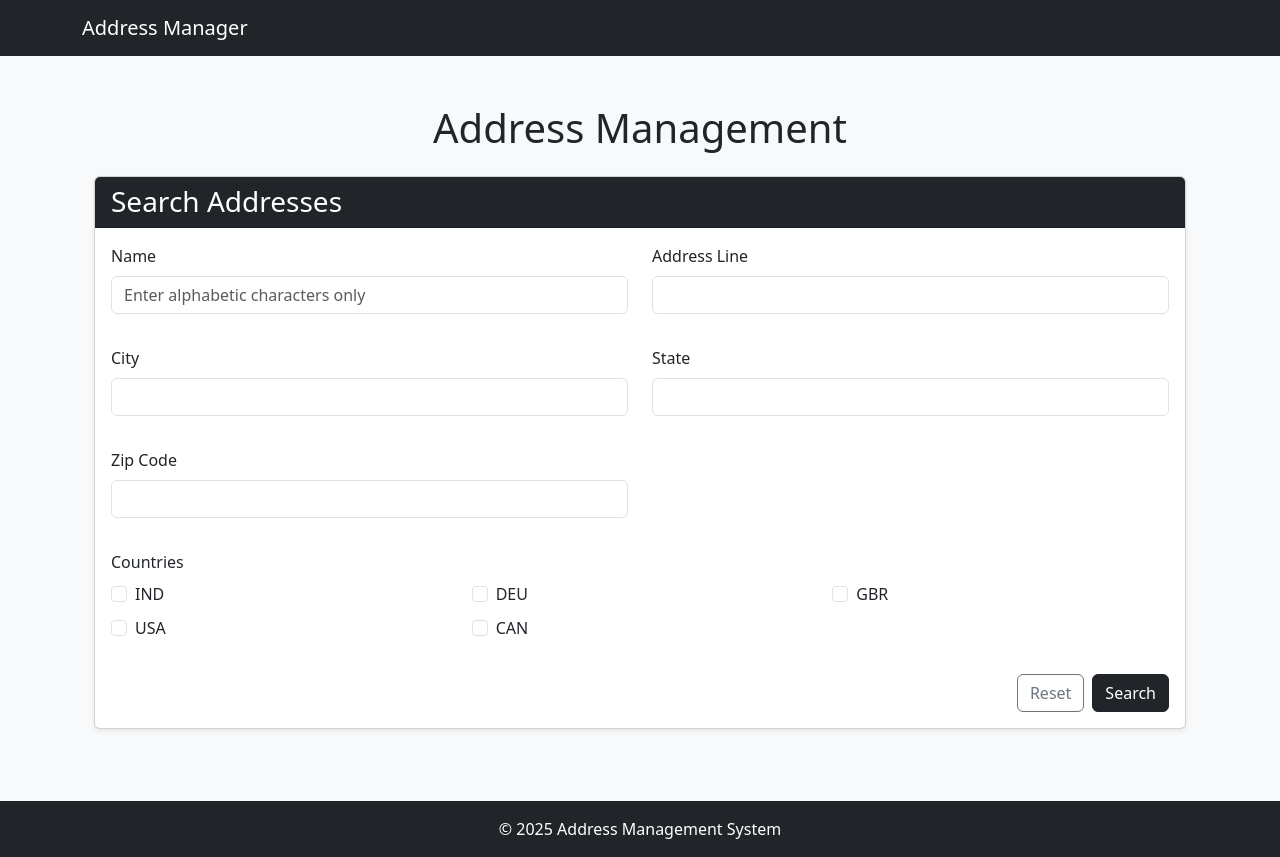
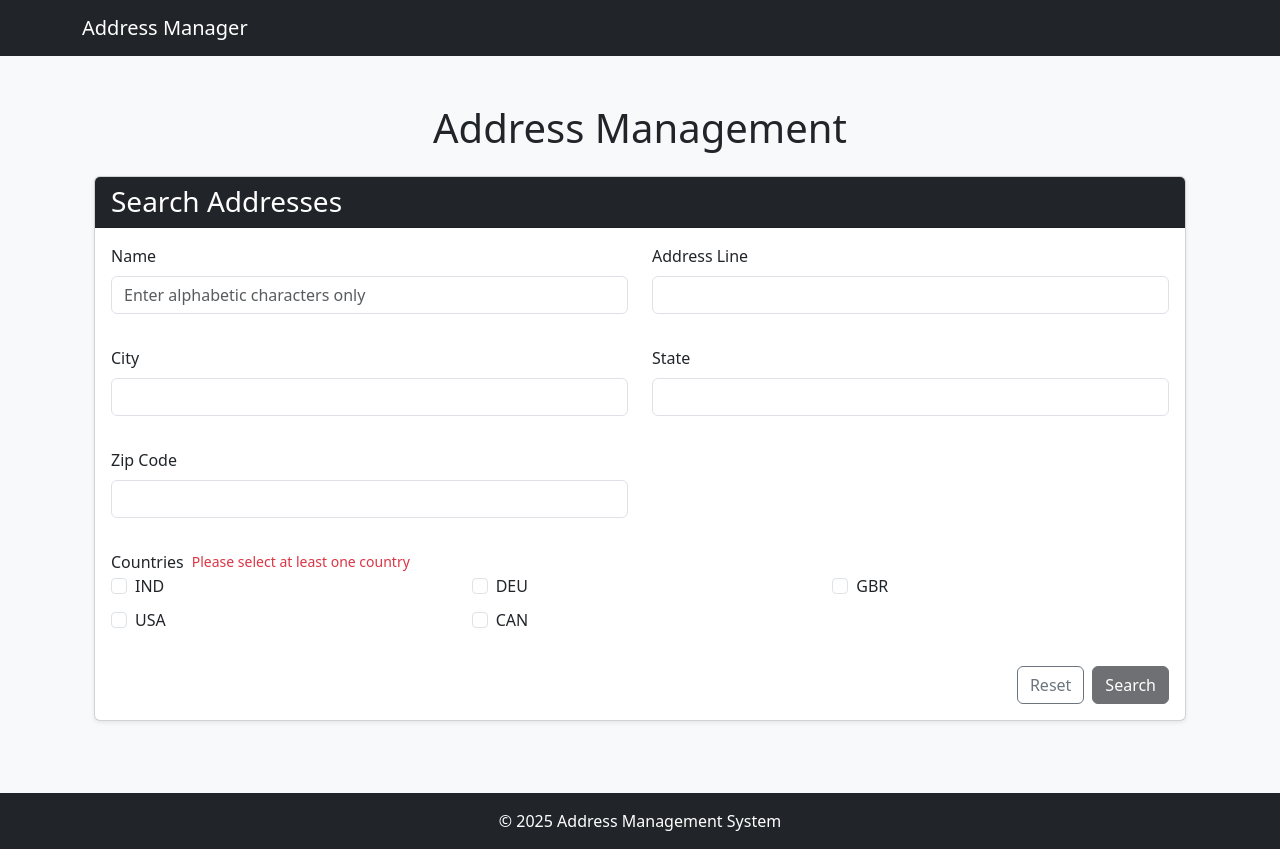
Before and after one commit to Shrinkhla02/Address-Book, a React (Create React App) app in the folder frontend/: page / in a window 1280 px wide. Built offline with nearby package versions, Linux system fonts and the light colour scheme.

Commit message:
completed: final product

```diff
--- a/frontend/src/components/AddressManagement.jsx
+++ b/frontend/src/components/AddressManagement.jsx
@@ -25,30 +25,17 @@ const AddressSearch = () => {
   const [totalAddresses, setTotalAddresses] = useState(0);
   console.log("selectedAddress: ", selectedAddress)
 
-  // Add validation state
+  // Add validation states
   const [nameError, setNameError] = useState('');
+  const [countryError, setCountryError] = useState(false);
   console.log("serachResults: ", searchResults)
 
   const resultsPerPage = 10;
 
-  // // Load initial addresses on component mount
-  // useEffect(() => {
-  //   const fetchInitialAddresses = async () => {
-  //     try {
-  //       setLoading(true);
-  //       const response = await api.getAddresses(0, resultsPerPage);
-  //       setSearchResults(response.content || []);
-  //       setTotalPages(response.totalPages || 1);
-  //       setShowResults(true);
-  //       setLoading(false);
-  //     } catch (err) {
-  //       setError('Failed to load addresses. Please try again. blah blah');
-  //       setLoading(false);
-  //     }
-  //   };
-
-  //   fetchInitialAddresses();
-  // }, []);
+  // Check if country selection is valid whenever it changes
+  useEffect(() => {
+    setCountryError(searchParams.countryCodes.length === 0);
+  }, [searchParams.countryCodes]);
 
   const handleInputChange = (e) => {
     const { name, value } = e.target;
@@ -80,8 +67,8 @@ const AddressSearch = () => {
     e.preventDefault();
 
     // Validate before search
-    if (nameError) {
-      return; // Don't proceed with search if there's a validation error
+    if (nameError || countryError) {
+      return; // Don't proceed with search if there are validation errors
     }
 
     try {
@@ -129,21 +116,6 @@ const AddressSearch = () => {
     });
     setNameError('');
   };
-
-  // const loadInitialAddresses = async () => {
-  //   try {
-  //     setLoading(true);
-  //     const response = await api.getAddresses(0, resultsPerPage);
-  //     setSearchResults(response.content || []);
-  //     setTotalPages(response.totalPages || 1);
-  //     setCurrentPage(0);
-  //     setShowResults(true);
-  //     setLoading(false);
-  //   } catch (err) {
-  //     setError('Failed to load addresses. Please try again.');
-  //     setLoading(false);
-  //   }
-  // };
 
   const handleAddressClick = (address) => {
     setSelectedAddress(address);
@@ -295,7 +267,14 @@ const AddressSearch = () => {
             </div>
 
             <div className="mb-4">
-              <label className="form-label">Countries</label>
+              <div className="d-flex align-items-center">
+                <label className="form-label mb-0 me-2">Countries</label>
+                {countryError && (
+                  <span className="text-danger small">
+                    Please select at least one country
+                  </span>
+                )}
+              </div>
               <div className="row">
                 {['IND', 'DEU', 'GBR', 'USA', 'CAN'].map(country => (
                   <div className="col-md-4 mb-2" key={country}>
@@ -308,6 +287,7 @@ const AddressSearch = () => {
                         value={country}
                         checked={searchParams.countryCodes.includes(country)}
                         onChange={handleCountryChange}
+                        required={searchParams.countryCodes.length === 0}
                       />
                       <label className="form-check-label" htmlFor={`country-${country}`}>
                         {country}
@@ -330,7 +310,7 @@ const AddressSearch = () => {
               <button
                 type="submit"
                 className="btn btn-dark"
-                disabled={nameError || loading}
+                disabled={nameError || countryError || loading}
               >
                 {loading ? 'Searching...' : 'Search'}
               </button>
@@ -373,7 +353,7 @@ const AddressSearch = () => {
                       <tr>
                         <th>Name</th>
                         <th>Address</th>
-                        <th>State</th>
+                        <th>Region</th>
                         <th>Country</th>
                       </tr>
                     </thead>
@@ -388,7 +368,15 @@ const AddressSearch = () => {
                           <td>{address.name}</td>
                           {/* <td>{address.addressLine || address.address1}</td> */}
                           <td>{address.addLine1}</td>
-                          <td>{address.state}</td>
+                          {(address.state) && (
+                            <td>{address.state}</td>
+                          )}
+                          {(address.bundesLand) && (
+                            <td>{address.bundesLand}</td>
+                          )}
+                          {(address.county) && (
+                            <td>{address.county}</td>
+                          )}
                           <td>{address.country}</td>
                         </tr>
                       ))}
@@ -536,13 +524,31 @@ const AddressSearch = () => {
                   <dt className="col-sm-3">City</dt>
                   <dd className="col-sm-9">{selectedAddress.city}</dd>
 
-                  <dt className="col-sm-3">State</dt>
-                  <dd className="col-sm-9">{selectedAddress.state}</dd>
+                  {(selectedAddress.bundesLand) && (
+                    <>
+                    <dt className="col-sm-3">Bundesland</dt>
+                    <dd className="col-sm-9">{selectedAddress.bundesLand}</dd>
+                    </>
+                  )}
+
+                  {(selectedAddress.state) && (
+                    <>
+                      <dt className="col-sm-3">State</dt>
+                      <dd className="col-sm-9">{selectedAddress.state}</dd>
+                    </>
+                  )}
 
                   {(selectedAddress.pinCode) && (
                     <>
                       <dt className="col-sm-3">Pin Code</dt>
                       <dd className="col-sm-9">{selectedAddress.pinCode}</dd>
+                    </>
+                  )}
+
+                  {(selectedAddress.plz) && (
+                    <>
+                      <dt className="col-sm-3">Postleitzahl</dt>
+                      <dd className="col-sm-9">{selectedAddress.plz}</dd>
                     </>
                   )}
 
```
